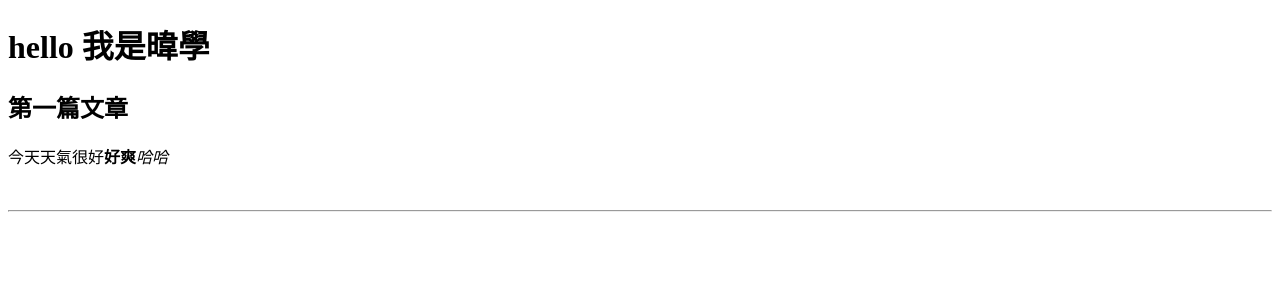
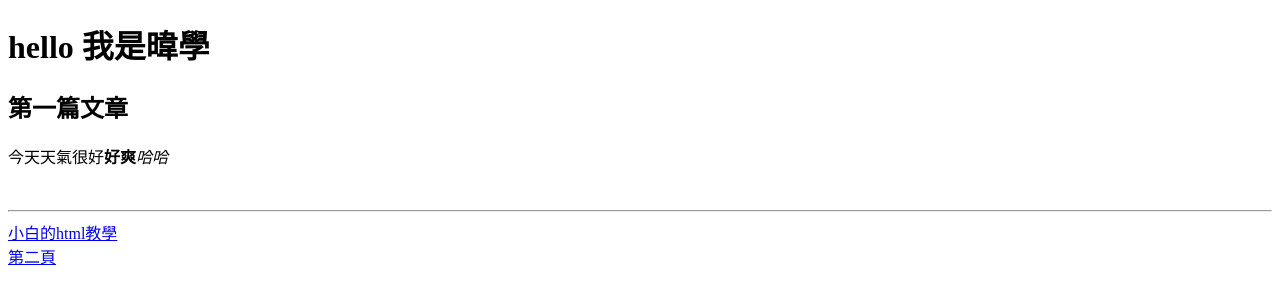
Before and after one commit to OLNYGOD/html-, a plain HTML site: page index.html in a window 1280 px wide. Drawn offline with Linux system fonts and the light colour scheme.

Commit message:
新增超連結 & 分頁

```diff
--- a/index.html
+++ b/index.html
@@ -7,11 +7,16 @@
     </head>
     <body>
         <!--基本標籤 -->
-        <!--h為字體大小 p內容 b是加粗 i是斜體 br為空格 hr為水平線-->
+        <!--h為字體大小 p內容 b是加粗 i是斜體 br為空行 hr為水平線-->
         <h1>hello 我是暐學</h1>
         <h2>第一篇文章</h2>
         <p>今天天氣很好<b>好爽</b><i>哈哈</i></p>
         <br/>
         <hr/>
+
+        <!--連結&圖片-->
+        <a href="https://www.youtube.com/watch?v=CLUPkcLQm64&t=1749s">小白的html教學</a>
+        <br/>
+        <a href="page2.html">第二頁</a>
     </body>
 </html>
```
